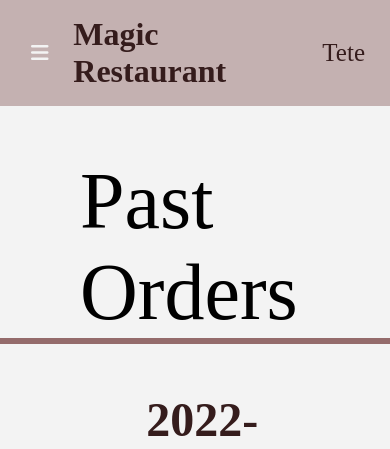
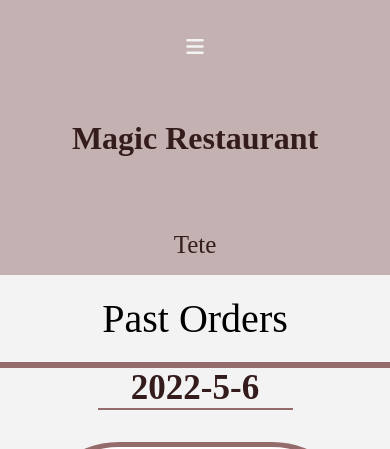
Before and after one commit to srissirs/MagicRestaurant, a PHP site: page /pages/pastOrders.php in a window 390 px wide; the page is wider, and only the part inside the window is pictured. Shown: the top 449 px of that part. Run offline with PHP 8.4, Linux system fonts and the light colour scheme; the visitor is signed in with stand-in values (Sample User, id 1); data comes from the database, SQL or seed files in the repository; some libraries are stand-ins or nearby versions.

Commit message:
responsive favorites and profile

```diff
--- a/style.css
+++ b/style.css
@@ -1,4 +1,74 @@
 /*-------------------------------------Main theme-----------------------------------------------*/
+
+@media screen and (max-width: 980px) {
+
+    html,
+    body {
+        overflow-x: hidden;
+    }
+
+    html header {
+        display: flex;
+        flex-direction: column;
+        flex-wrap: wrap;
+        justify-content: center;
+        align-items: center;
+        gap: 0;
+    }
+
+    .searchBar {
+        width: 75%;
+        margin: 0;
+    }
+
+    header>a {
+        margin: 10px;
+    }
+
+    .dropbtn i {
+        padding: 5px 0;
+    }
+
+    body h2 {
+        font-size: 40px;
+        margin: 2em auto 0 2em;
+    }
+
+    body .pastOrders .month h3,
+    body .mainRestaurantsHeader h3{
+        font-size: 35px;
+        width: 100%;
+        margin: 0 auto;
+    }
+
+    img,
+    body .restaurantCard img,
+    body .customerInformation img {
+        width: 100%;
+        height: auto;
+    }
+
+    body .mainRestaurantsHeader {
+        width: 100%;
+        height: 5em;
+    }
+
+    body h2,  .profileHeader button {
+        margin: 20px auto;
+    }
+
+    body .customerInformation,
+    body .ownedRestaurants{
+        margin: 2em;
+        justify-content: center;
+        gap: 4em;
+    }
+
+    body .customerInformation input {
+        font-size: 10px;
+    }
+}
+
 html {
     height: 100%;
 }
@@ -23,11 +93,14 @@ body>header {
     align-items: center;
     max-width: 100%;
     padding: 1em 0;
+    gap: 2em;
 }
+
+
 
 header h1 {
     margin: 0;
-    color:#351C1C
+    color: #351C1C
 }
 
 .profile {
@@ -40,7 +113,6 @@ header h1 {
 .profile a {
     color: #351C1C;
     font-size: 25px;
-    margin: 0 1em;
 }
 
 .dropbtn i {
@@ -60,13 +132,23 @@ header h1 {
 .searchBar {
     margin: 0 auto;
     align-content: center;
+    display: flex;
 }
 
 .searchBar input {
     height: 3em;
     width: 40em;
     border-color: var(--main-color);
+    border: none;
 }
+
+.searchBar button {
+    border: none;
+    background-color: #351C1C;
+    color: whitesmoke;
+    padding: 1em;
+}
+
 
 /* The dropdown container */
 .dropdown {
@@ -126,9 +208,9 @@ footer {
 footer .links {
     margin: 2em 0;
     padding: 1em 2em;
-    display:flex;
-    gap:3em;
-    align-items:center;
+    display: flex;
+    gap: 3em;
+    align-items: center;
     margin: 0 auto;
 }
 
@@ -187,12 +269,12 @@ h2 {
     visibility: hidden;
 }
 
-.checked{
+.checked {
     color: #ddd;
 }
 
-.full{
-    color:#745A5A;
+.full {
+    color: #745A5A;
 }
 
 /*---------------Restaurant Page Content (Client)----------------------------------------*/
@@ -235,7 +317,7 @@ h2 {
     margin: 0 auto 0 0;
 }
 
-.restaurantInfo p{
+.restaurantInfo p {
     visibility: hidden;
 }
 
@@ -275,7 +357,8 @@ h2 {
     justify-self: center;
 }
 
-.dish,.newDish {
+.dish,
+.newDish {
     display: flex;
     width: 32em;
     height: 16em;
@@ -285,7 +368,8 @@ h2 {
     border: var(--main-color) solid 5px;
     border-radius: 22px;
 }
-.newDish{
+
+.newDish {
     display: flex;
     width: auto;
     height: auto;
@@ -295,19 +379,22 @@ h2 {
     border: var(--main-color) solid 5px;
     border-radius: 22px;
 }
+
 .newDish .information {
     display: flex;
     flex-direction: column;
     gap: 1em;
 }
 
-.dish .information .name,.newDish .information .name {
+.dish .information .name,
+.newDish .information .name {
     display: flex;
     align-items: center;
     gap: 10px;
 }
 
-.dish .information .price,.newDish .information .price {
+.dish .information .price,
+.newDish .information .price {
     display: flex;
     align-items: center;
     gap: 10px;
@@ -339,13 +426,13 @@ h2 {
     gap: 1em;
 }
 
-#reviewBody{
+#reviewBody {
     flex: auto;
     background-color: whitesmoke;
     text-align: center;
 }
 
-#resposeBody{
+#resposeBody {
     border: none;
     height: 3em;
     width: 100%;
@@ -356,7 +443,7 @@ h2 {
     border-top: solid var(--main-color) 2px;
 }
 
-.responseBox form{
+.responseBox form {
     display: flex;
     flex-direction: column;
     align-items: flex-start;
@@ -386,7 +473,7 @@ h2 {
     margin: 0 0 0 auto;
     display: flex;
     flex-direction: column;
- }
+}
 
 .pastOrderBox {
     width: 100%;
@@ -452,7 +539,8 @@ h2 {
     border: none;
     font-size: 15px;
 }
-.pastOrder #review{
+
+.pastOrder #review {
     margin: 0 0 auto 0;
 }
 
@@ -772,12 +860,11 @@ signUp button {
 
 /******************************************************Favorited Page *********************************************/
 
-.favorited{
-    height: max-content
-}
 .favoritedTopPage {
     display: flex;
-    margin: 2em 20em 2em 16em;
+    gap: 2em;
+    margin: 2em auto;
+    justify-content: center;
 }
 
 .favoritedTopPage select {
@@ -787,8 +874,7 @@ signUp button {
     border-radius: 22px;
 }
 
-
-.favoritedTopPage>a {
+.favoritedTopPage a {
     padding: 15px 30px;
     border: solid 3px var(--main-color);
     border-radius: 22px;
@@ -797,18 +883,9 @@ signUp button {
     color: black;
 }
 
-.favoritedTopPage>a.selected {
+.favoritedTopPage a.selected {
     background-color: var(--main-color);
     color: #F3F3F3;
-}
-
-
-.favoritedTopPage>a:nth-child(1) {
-    margin-right: 2em;
-}
-
-.favoritedTopPage>a:nth-child(2) {
-    margin: 0 auto 0 0;
 }
 
 /***********************************Profile************************************************/
@@ -826,7 +903,8 @@ signUp button {
     margin: 4em auto 4em 6em;
 }
 
-.customerInformation>form ,.addRestaurant form{
+.customerInformation>form,
+.addRestaurant form {
     display: flex;
     flex-direction: column;
     border: solid var(--main-color) 2px;
@@ -837,7 +915,7 @@ signUp button {
 
 }
 
-.customerInformation div{
+.customerInformation div {
     display: flex;
     gap: 1em;
 }
@@ -878,20 +956,21 @@ signUp button {
     color: whitesmoke;
     background-color: var(--main-color);
 }
+
 .ownedRestaurant a,
 .customerInformation label {
     color: var(--darker-color);
     font-weight: 600;
 }
 
-.ownedRestaurants button{
+.ownedRestaurants button {
     margin: 1em;
     padding: 10px;
 }
 
 /***********************************************Orders (OWNER)**********************************************************/
 
-#orders{
+#orders {
     display: flex;
     flex-wrap: wrap;
     gap: 2em;
@@ -899,9 +978,10 @@ signUp button {
     margin: 2em;
 
 }
-.order{
+
+.order {
     display: flex;
-    width: auto ;
+    width: auto;
     height: auto;
     gap: 25px;
     background-color: white;
@@ -909,6 +989,7 @@ signUp button {
     border: var(--main-color) solid 5px;
     border-radius: 22px;
 }
+
 .order form {
     align-self: center;
 }
```
